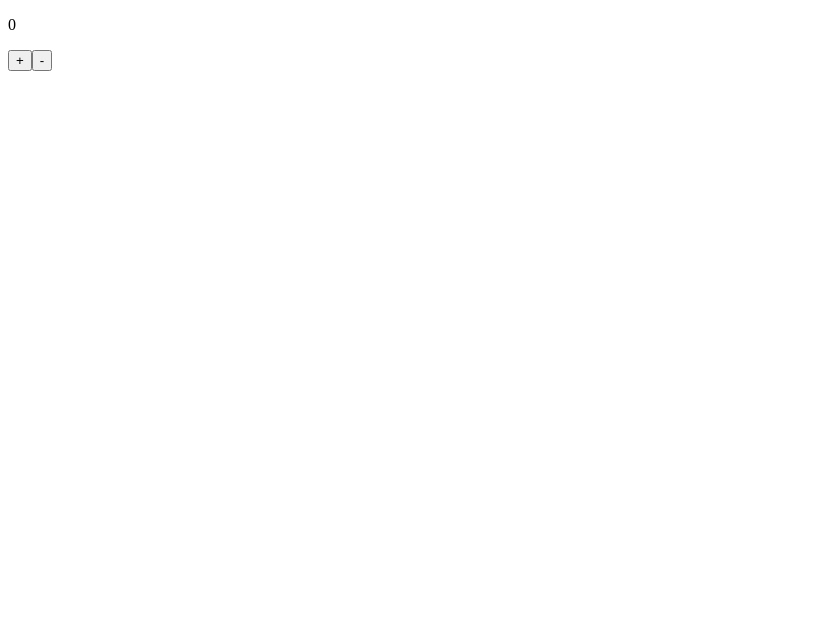
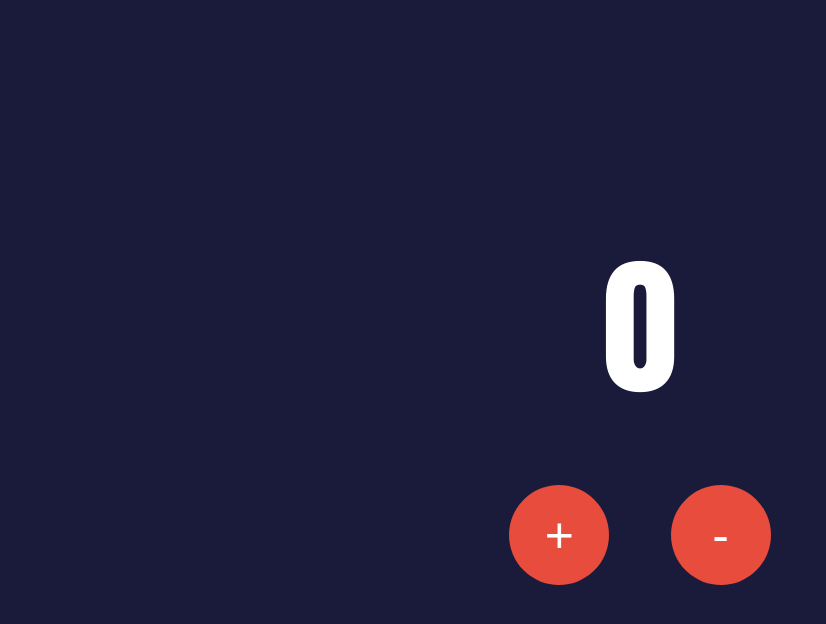
Before and after one commit to AlanFabricioBarbosa/Contador_vnw, a React (Vite) app: page / in a window 1280 px wide. Shown: the top 624 px of the page, without its empty margins (0-826 px from the left). Built offline with nearby package versions, Linux system fonts and the light colour scheme.

Commit message:
:lipstick: feat: Feita a estilização css do contador

```diff
--- a/src/Components/Count/index.jsx
+++ b/src/Components/Count/index.jsx
@@ -17,11 +17,11 @@
     };
 
     return (
-        <main>
+        <main className={styles.main_container}>
             <p>{num}</p>
-            <section>
-                <button onClick={add}>+</button>
-                <button onClick={sub}>-</button>
+            <section className={styles.button_container}>
+                <button onClick={add}> + </button>
+                <button onClick={sub}> - </button>
             </section>
         </main>
     );
--- a/src/Components/Count/styles.module.css
+++ b/src/Components/Count/styles.module.css
@@ -0,0 +1,40 @@
+@import url('https://fonts.googleapis.com/css2?family=Anton&display=swap');
+
+.main_container {
+    display: flex;
+    align-items: center;
+    justify-content: center;
+    flex-direction: column;
+    height: 100vh;
+}
+
+.main_container p {
+    color: #fff;
+    font-size: 150px;
+    margin-bottom: 45px;
+    font-family: 'Anton', sans-serif;
+}
+
+.button_container {
+    display: flex;
+    justify-content: space-evenly;
+    width: 30vw;
+}
+
+.button_container button {
+
+    background-color: #e74c3c;
+    border: none;
+    border-radius: 50%;
+    color: #fff;
+    cursor: pointer;
+    height: 100px;
+    width: 100px;
+    font-size: 50px;
+    transition: background-color 0.3s ease;
+    text-align: center;
+}
+
+.button_container button:hover {
+    background-color: #c0392b;
+}
--- a/src/styles/globals.css
+++ b/src/styles/globals.css
@@ -0,0 +1,10 @@
+* {
+    margin: 0;
+    padding: 0;
+    box-sizing: border-box;
+    text-decoration: none;
+}
+
+body {
+    background-color: #1A1A3B;
+}
```
